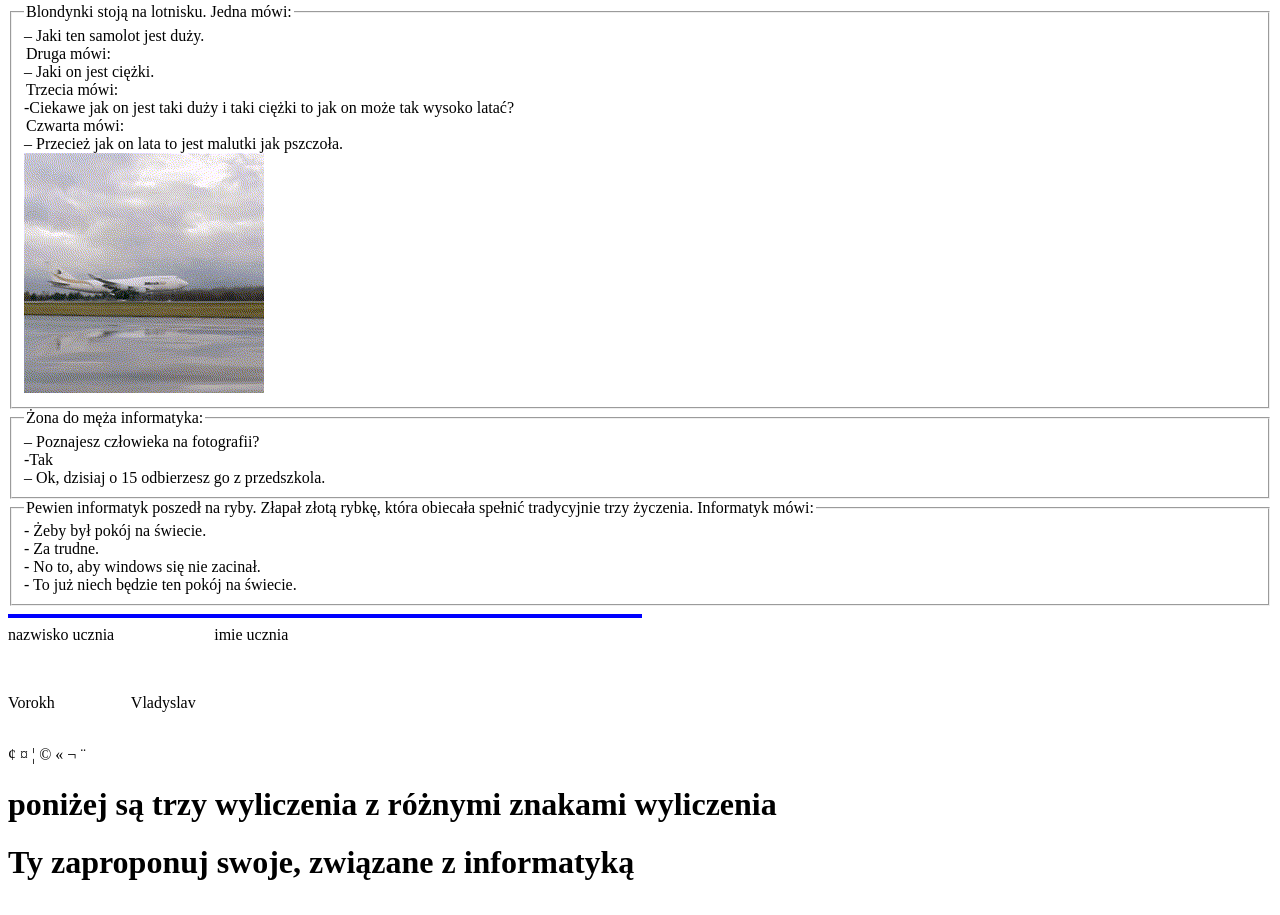
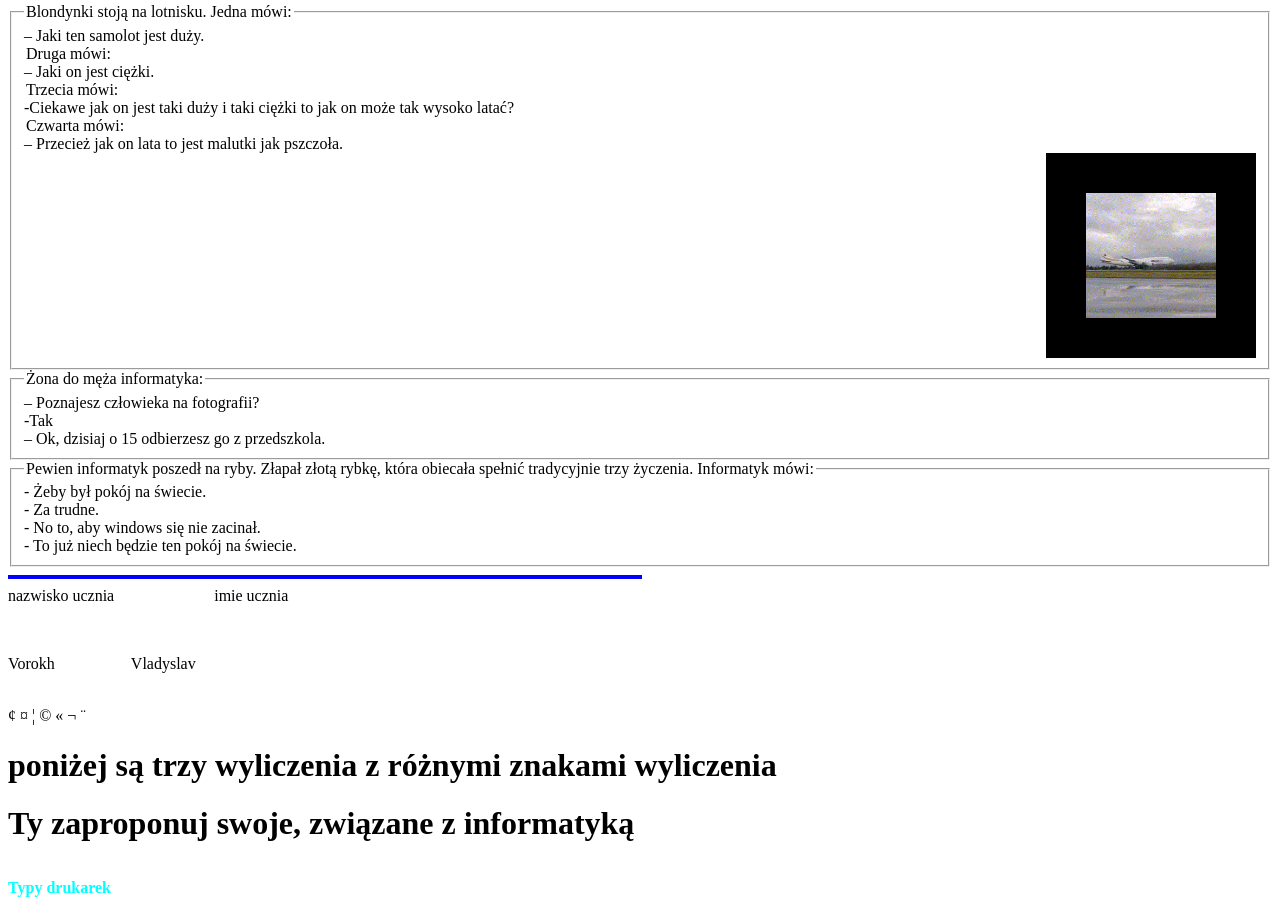
Before and after one commit to vladyslavv981/dydaktyka, a plain HTML site: page zadanie1.html in a window 1280 px wide. Shown: the part 1942-2857 px from the top of the page. Drawn offline with Linux system fonts and the light colour scheme.

Commit message:
Update zadanie1.html

```diff
--- a/zadanie1.html
+++ b/zadanie1.html
@@ -48,7 +48,7 @@
  -Ciekawe jak on jest taki duży i taki ciężki to jak on może tak wysoko latać? <br>
 <legend>Czwarta mówi:</legend>
  – Przecież jak on lata to jest malutki jak pszczoła. <br>
-   <img src="giphy.gif" />
+   <IMG SRC="giphy.gif" ALIGN=right BORDER=40 WIDTH=130 HEIGHT=125>
 </fieldset>
 
 
```
